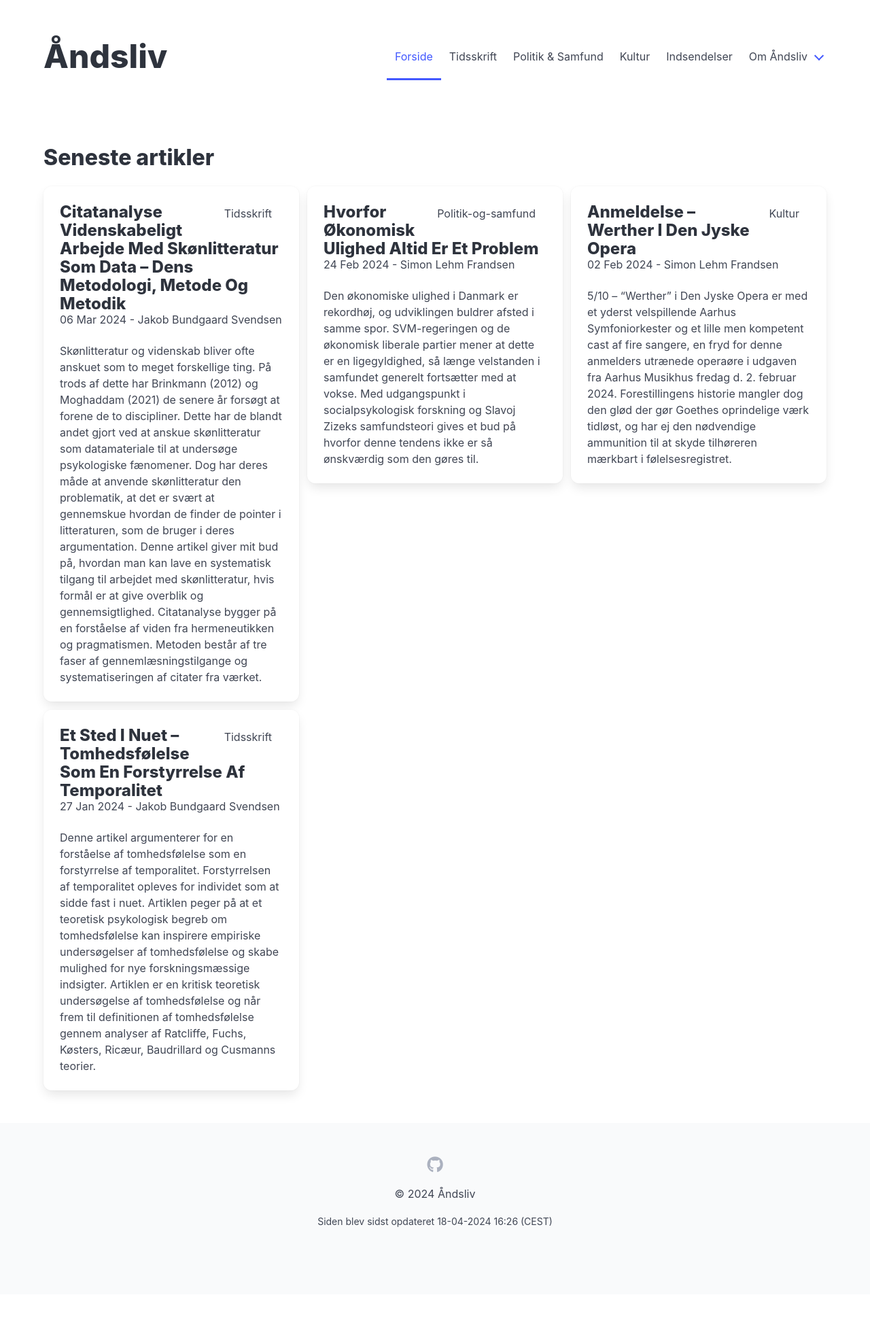
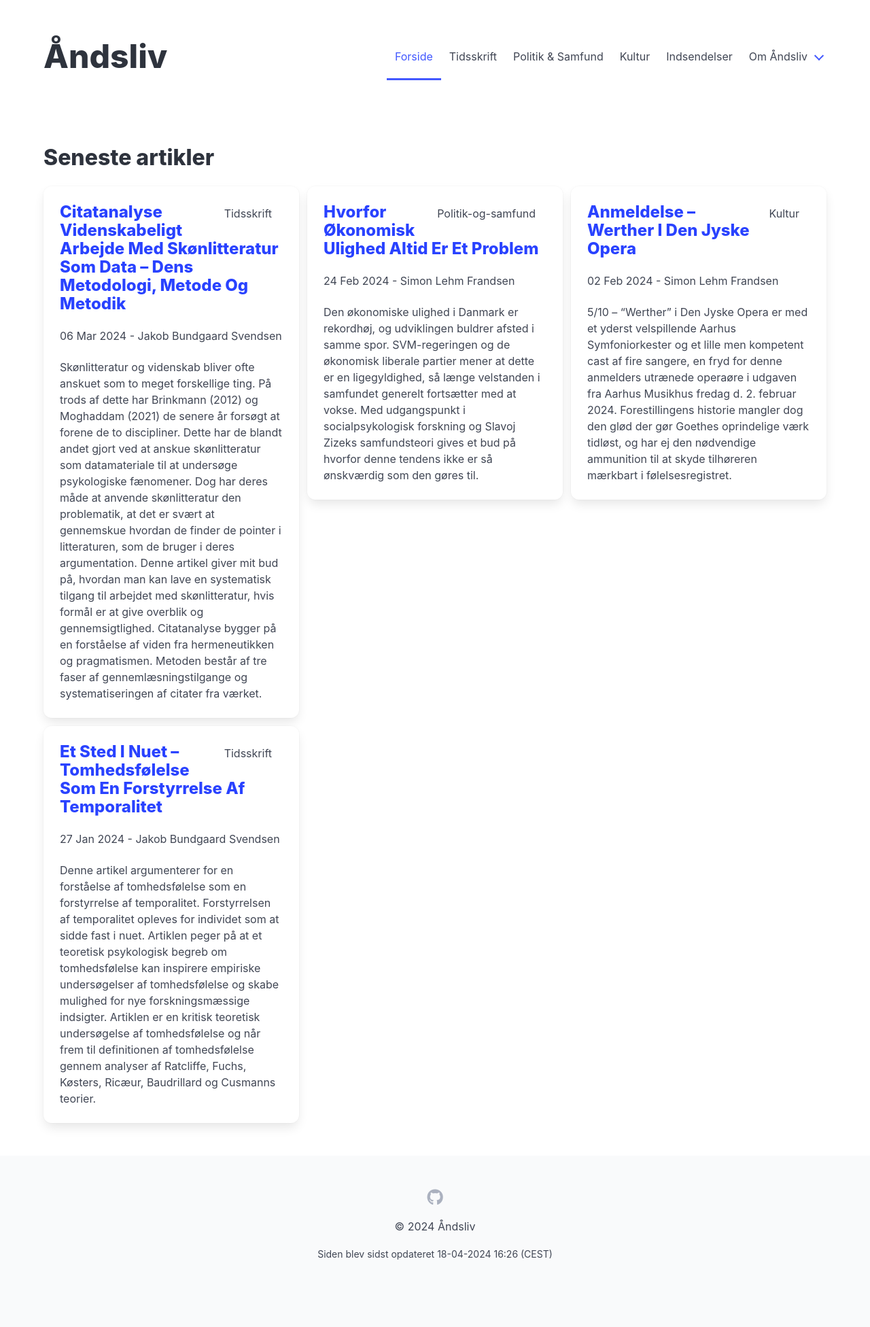
Before and after one commit to Aandsliv/aandsliv, a Jekyll site: the page built from src/index.html, in a window 1280 px wide. Shown: the whole page at 68% size. Built offline with Jekyll 4.4.1, drawn with Linux system fonts in a browser that asks for light colours; before the commit the page ends 1904 px from its top, so only the background shows below that.

Commit message:
feat: update card layout

```diff
--- a/src/index.html
+++ b/src/index.html
@@ -12,9 +12,7 @@ title: Forside
 
                     <div class="block">
                         <a class="tag card-header-icon is-pulled-right">{{ post.subsection | capitalize }}</a>
-                        <a href="{{ post.url | relative_url }}">
-                            <p class="title is-spaced is-4">{{ post.title }}</p>
-                        </a>
+                        <p class="title is-spaced is-4"><a href="{{ post.url | relative_url }}">{{ post.title }}</a></p>
                         <p class="subtitle is-6">
                             {{ post.date | date_to_string }} - {{ post.author }}
                         </p>
```
